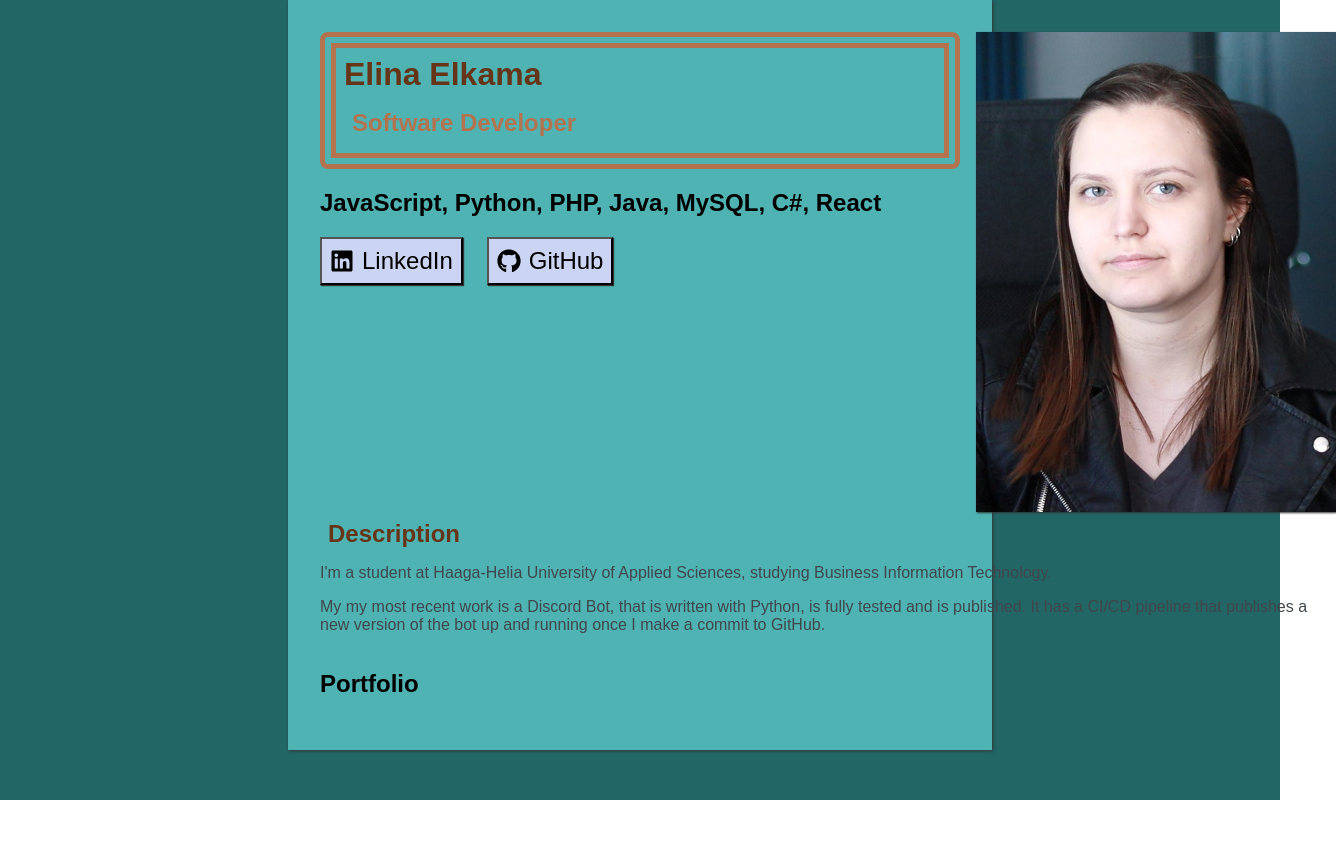
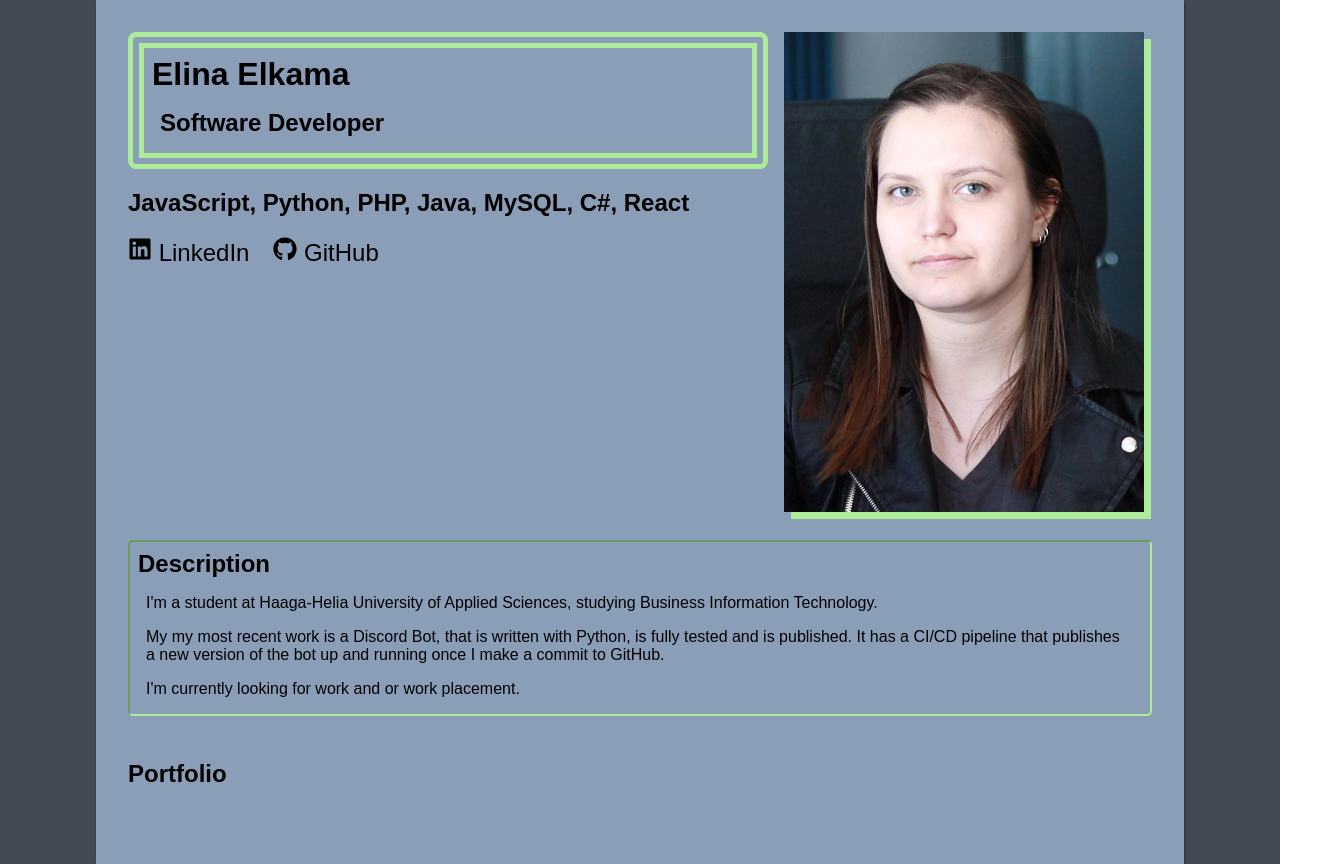
Before and after one commit to elinaelkama/elinaelkama.com, a React (Vite) app: page / in a window 1280 px wide. Shown: the whole page, 1336 px wide, since content can reach past the window. Before the commit the page ends 800 px from the top, so only its background shows below. Built offline with nearby package versions, Linux system fonts and the light colour scheme.

Commit message:
update styles, links, add img shadow

```diff
--- a/src/App.tsx
+++ b/src/App.tsx
@@ -1,6 +1,6 @@
 import styled from 'styled-components'
 import Portrait from './components/Portrait'
-import { backgroundPrimary, backgroundSecondary, lg, shadowLg, sm, typefacePrimary } from './style/DesignSystem'
+import { backgroundPrimary, backgroundSecondary, lg, shadowLg, sm, typeface } from './style/DesignSystem'
 import Links from './components/Links'
 import Title from './components/Title'
 import Description from './components/Description'
@@ -12,11 +12,13 @@ const AppContainer = styled.div`
   display: grid;
   justify-content: center;
   align-content: start;
-  font-family: ${typefacePrimary};
+  font-family: ${typeface};
 `
 const Container = styled.div`
   background-color: ${backgroundSecondary};
   max-width: 50vw;
+  min-width: 64rem;
+  min-height: 100vh;
   padding: ${lg};
   display: grid;
   box-shadow: ${shadowLg};
@@ -37,7 +39,9 @@ function App() {
             <h2>JavaScript, Python, PHP, Java, MySQL, C#, React</h2>
             <Links />
           </div>
-          <Portrait altText='Portrait of Elina' />
+          <div>
+            <Portrait altText='Portrait of Elina' />
+          </div>
         </PersonalDetails>
         <div>
           <Description />
--- a/src/components/Description.tsx
+++ b/src/components/Description.tsx
@@ -1,30 +1,33 @@
 import styled from 'styled-components'
-import { md, sm, textParagraph, textPrimary, xs } from '../style/DesignSystem'
+import { accent, lg, md, sm, xs } from '../style/DesignSystem'
 
 type Props = {}
 
-const Introduction = styled.p`
-	color: ${textParagraph};
+const Introduction = styled.div`
 	font-size: ${sm};
+	margin: ${sm};
+	max-width: 61rem;
 `
 const Header = styled.h2`
 	font-size: ${md};
-	color: ${textPrimary};
 	margin: ${xs};
+`
+const Container = styled.div`
+	border: 2px inset ${accent};
+	border-radius: 5px;
 `
 
 const Description = (props: Props) => {
 	return (
-		<div>
+		<Container>
 			<Header>Description</Header>
 			<Introduction>
-				I'm a student at Haaga-Helia University of Applied Sciences, studying Business Information Technology.
+				<p>I'm a student at Haaga-Helia University of Applied Sciences, studying Business Information Technology.</p>
+				<p>My my most recent work is a Discord Bot, that is written with Python, is fully tested and is published.
+					It has a CI/CD pipeline that publishes a new version of the bot up and running once I make a commit to GitHub.</p>
+				<p>I'm currently looking for work and or work placement.</p>
 			</Introduction>
-			<Introduction>
-				My my most recent work is a Discord Bot, that is written with Python, is fully tested and is published.
-				It has a CI/CD pipeline that publishes a new version of the bot up and running once I make a commit to GitHub.
-			</Introduction>
-		</div>
+		</Container>
 	)
 }
 
--- a/src/components/LinkButton.tsx
+++ /dev/null
@@ -1,37 +0,0 @@
-import { ReactNode } from "react"
-import styled from "styled-components"
-import { accent, buttonPrimary, md, shadowSm, xs } from "../style/DesignSystem"
-
-
-type Props = {
-	children: ReactNode
-	href: string
-}
-
-const Link = styled.a`
-	text-decoration: none;
-`
-
-const Button = styled.button`
-	font-size: ${md};
-	display: inline-flex;
-    justify-content: center;
-    align-items: center;
-	padding: ${xs};
-	gap: ${xs};
-	cursor: pointer;
-	background-color: ${buttonPrimary};
-	&:hover{
-		color: white;
-		background-color: ${accent};
-	}
-	box-shadow: ${shadowSm};
-`
-
-const LinkButton = ({ children, href }: Props) => {
-	return (
-		<Link href={href}><Button>{children}</Button></Link>
-	)
-}
-
-export default LinkButton
--- a/src/components/Links.tsx
+++ b/src/components/Links.tsx
@@ -1,18 +1,27 @@
 import { FaLinkedin, FaGithub } from "react-icons/fa";
-import LinkButton from "./LinkButton";
 import styled from "styled-components";
-import { md } from "../style/DesignSystem";
+import { accent, lg, md, sm, textPrimary, textShadow, typeface } from "../style/DesignSystem";
 
 const Container = styled.div`
 	display: inline-flex;
 	gap: ${md};
 `
+const Link = styled.a`
+	text-decoration: none;
+	font-family: ${typeface};
+	color: black;
+	font-size: ${md};
+	&:hover{
+		text-decoration: none;
+		color: ${accent};
+	}
+`
 
 const Links = () => {
 	return (
 		<Container>
-			<LinkButton href="https://www.linkedin.com/in/elina-elkama-99423a232/"><FaLinkedin /><span>LinkedIn</span></LinkButton>
-			<LinkButton href="https://github.com/elinaelkama"><FaGithub /><span>GitHub</span></LinkButton>
+			<Link href="https://www.linkedin.com/in/elina-elkama-99423a232/" target="_blank"><FaLinkedin /> <span>LinkedIn</span></Link>
+			<Link href="https://github.com/elinaelkama" target="_blank"><FaGithub /> <span>GitHub</span></Link>
 		</Container>
 	)
 }
--- a/src/components/Portrait.tsx
+++ b/src/components/Portrait.tsx
@@ -1,6 +1,6 @@
 import styled from 'styled-components'
 import elinaPortrait from '../assets/elina_2b.jpg'
-import { shadowMd, shadowSm } from '../style/DesignSystem'
+import { accent, imgShadow, shadowMd, shadowSm } from '../style/DesignSystem'
 
 type Props = {
 	altText?: string
@@ -9,7 +9,7 @@ type Props = {
 const Image = styled.img`
 	max-height: 30rem;
 	max-width: 30rem;
-	box-shadow: ${shadowMd};
+	box-shadow: ${imgShadow};
 `
 
 const Portrait = ({ altText }: Props) => {
--- a/src/components/Title.tsx
+++ b/src/components/Title.tsx
@@ -1,5 +1,5 @@
 import styled from "styled-components"
-import { accent, border, lg, md, sm, textPrimary, textSecondary, xs } from "../style/DesignSystem"
+import { accent, border, lg, md, sm, xs } from "../style/DesignSystem"
 
 type Props = {}
 
@@ -10,13 +10,11 @@ const Card = styled.div`
 
 const Header = styled.h1`
 	font-size: ${lg};
-	color: ${textPrimary};
 	margin: ${xs};
 `
 
 const Subtitle = styled.h2`
 	font-size: ${md};
-	color: ${textSecondary};
 	margin: ${sm};
 `
 
--- a/src/style/DesignSystem.ts
+++ b/src/style/DesignSystem.ts
@@ -1,22 +1,17 @@
-export const backgroundPrimary = "#236666"
-export const backgroundSecondary = "#4FB3B3"
-export const textPrimary = "#663518"
-export const textSecondary = "#B3734F"
-export const textParagraph = "#40464C"
-export const accent = "#B3734F"
+export const backgroundPrimary = "#424B54"
+export const backgroundSecondary = "#8B9EB7"
+export const textPrimary = "#F9ADA0"
+export const textSecondary = "#90E0F3"
+export const accent = "#ACEB98"
 export const border = "#9260B3"
 export const xs = "0.5rem"
 export const sm = "1rem"
 export const md = "1.5rem"
 export const lg = "2rem"
 export const xl = "2.5rem"
-export const typefacePrimary = "sans-serif"
-export const buttonPrimary = "#CBD4F2"
-export const buttonSecondary = "#E8E4F2"
+export const typeface = "sans-serif"
 export const shadowSm = "1px 1px 1px #333"
 export const shadowMd = "1px 1px 2px #333"
 export const shadowLg = "1px 1px 3px #333"
-export const carousel1 = "#5783B3"
-export const carousel2 = "#B36760"
-export const carousel3 = "#B3883D"
-export const carousel4 = "#46B375"
+export const imgShadow = "7px 7px 0px #ACEB98"
+export const textShadow = "1px 1px 1px #F9ADA0"
```
Also changed, not shown: 3 other files (tests, documents, lock files or other folders).
